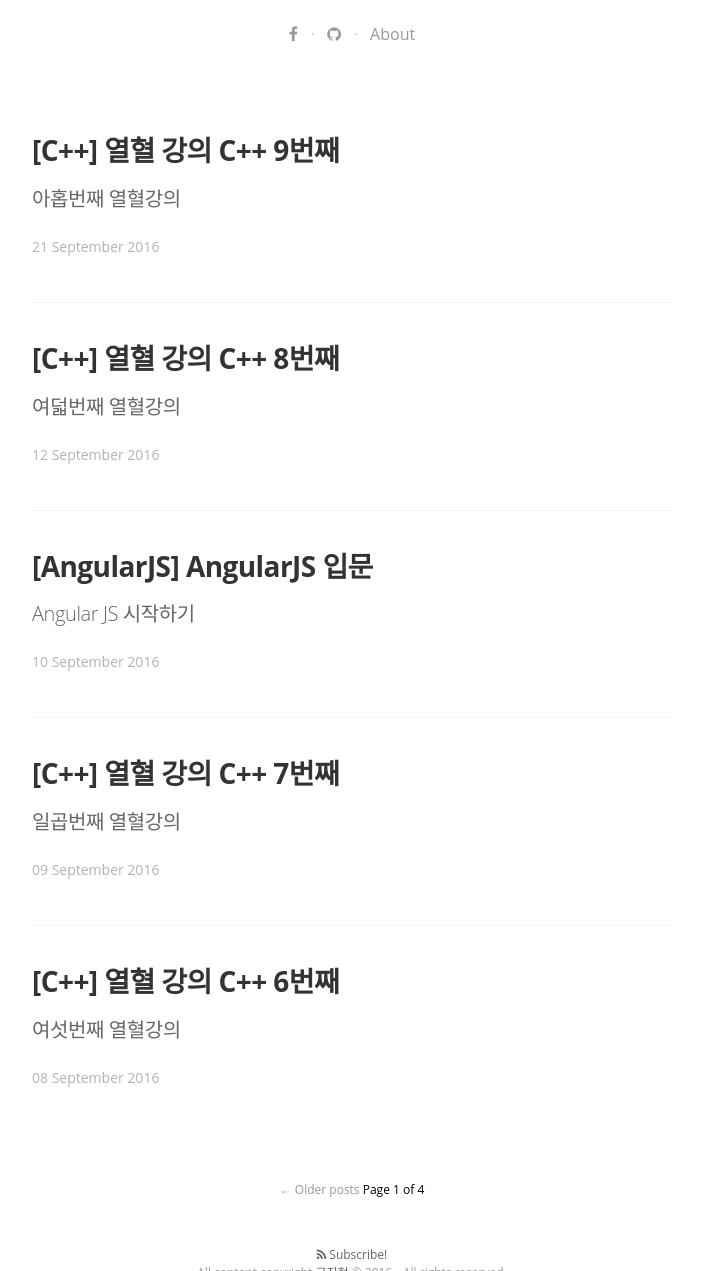
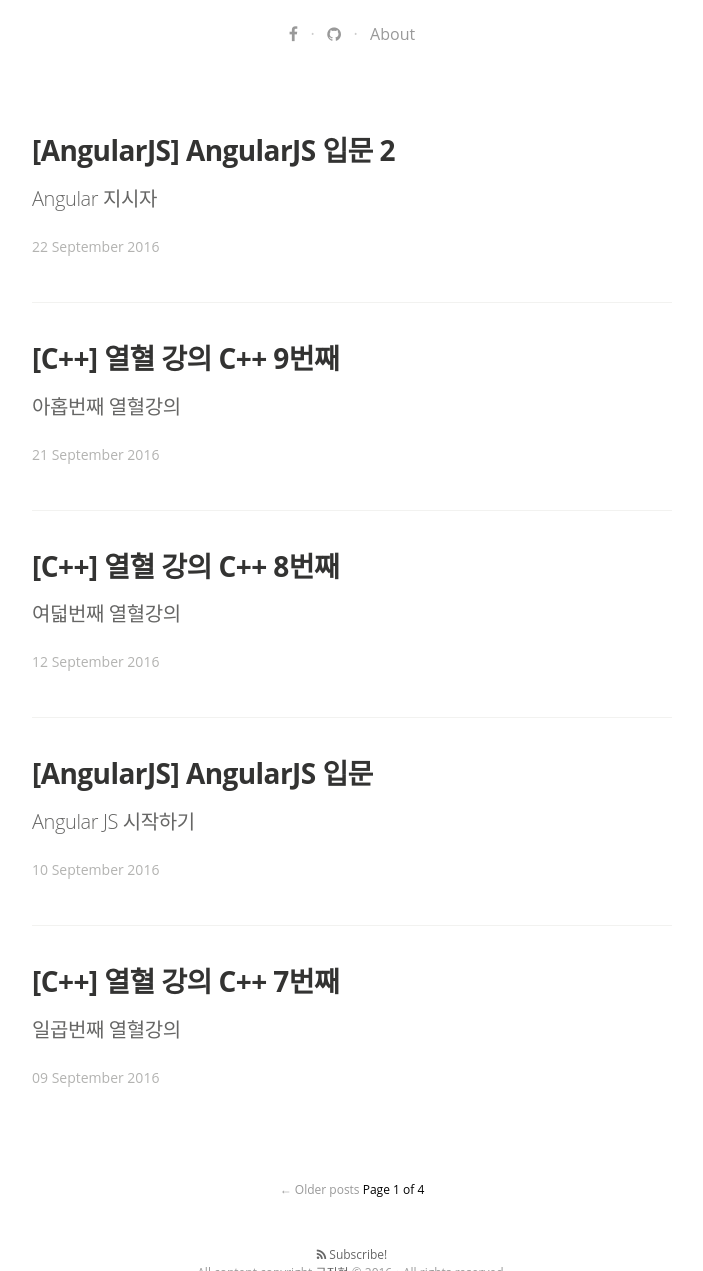
Before and after one commit to koocci/github.io, a Jekyll site: the page built from index.html, in a window 1280 px wide and 1400 px high, scrolled down 487 px, cut to the strip 129-1400 px from the top of the window. Shown: the whole strip, without its empty margins (288-991 px from the left). Built offline with Jekyll 4.4.1, drawn with Linux system fonts in a browser that asks for light colours; nearby versions of some CDN libraries; some web fonts are replaced; the list of posts is cut into pages by our own code; some of the changed lines change nothing that is shown.

Commit message:
'angular2'

```diff
--- /dev/null
+++ b/_posts/2016-09-22-AngularJS_2.md
@@ -0,0 +1,263 @@
+---
+layout: post
+title:  "[AngularJS] AngularJS 입문 2"
+date:   2016-09-22 23:43:11 +0900
+categories: AngularJS
+tags: [Angularjs, 프로그래밍, MEAN stack, 기초]
+
+---
+
+# Angular 지시자
+
+---
+
+![phone](https://hd.unsplash.com/photo-1470921097037-7c779aba59cd)
+
+이전 포스팅에 이어 Angular 공부를 계속 해볼까 한다.
+
+이번에는 앵귤러의 핵심 윈리에 대해 알아 볼 것이고, 특히 **지시자 (directive)**에 대해 중심적으로 알아보도록 하자.
+
+그럼 먼저 지시자는 무엇일까??
+
+[공식 문서](https://docs.angularjs.org/guide/directive)를 한번 보자
+
+고수준에서 지시자는 앵귤러의 **HTML 컴파일러($compile)** 에 지시할 목적으로 DOM엘리먼트 (속성, 엘리먼트 이름, 주석, css 클래스와 같은)에 붙이는 표식이다. DOM엘리먼트에 특정 동작 방식을 바인딩하거나 심지어 DOM 엘리먼트와 자식들을 변환하기 위해 사용된다.
+
+즉, `지시자는 앵귤러가 해석해서 HTML의 기본 동작 방식을 확장할 목적으로 만든 추가 마크업`이다.
+
+지시자는 사용자 정의 HTML 엘리먼트, 속성, 클래스, 주석으로 명시할 수 있다. 예를 들어 보자.
+
+{% highlight ruby %}
+
+<ng-foo>여기는 엘리먼트로 사용된다</ng-foo>
+
+<div ng-foo="여기는 속성으로 사용된다."></div>
+
+<div class="ng-foo">여기는 클래스로 사용된다.</div>
+
+<!--여기서는 주석으로 사용된다.-->
+<!-- directive:ng-foo-->
+
+{% endhighlight %}
+
+그럼 이 예제에서 몇가지 집고 가자.
+
+먼저 지시자는 엘리먼트, 속성, 클래스, 주석으로 사용될 수 있다. 하지만 실제로는 모든 지시자가 이런 식으로 사용될 수는 없다.
+예를 들어 컬렉션에서 항목을 순회하기 위해 사용되는 `ngRepeat 지시자`는 속성으로만 사용할 수 있다.
+이 주제는 뒤에 자세히 예기할 것이다.
+
+또한 기존 앱을 지원하기 위해 이미 존재하는 클래스와 주석은 피하고 엘리먼트와 속성으로만 지시자를 사용하는 방식이 우수 관례라는 것도 알고 가자.
+
+위 예제에서 또 볼 것은 HTML이 ngFoo를 참조하는 방식이다. 관례상 앵귤러 지시자는 [camel 표기법](http://zetawiki.com/wiki/%EC%B9%B4%EB%A9%9C%ED%91%9C%EA%B8%B0%EB%B2%95_camelCase,_%ED%8C%8C%EC%8A%A4%EC%B9%BC%ED%91%9C%EA%B8%B0%EB%B2%95_PascalCase)으로 작명한다.
+
+하지만 HTML에서 사용될 때 지시자는 모두 소문자로 바뀌며 단어를 구분하기 위해 '-'가 들어간다. 앵귤러가 HTML에 내장된 지시자를 처리할 때는 다음 단계를 밟아 정규화한다.
+
+`1. 이름에서 x- 와 data-를 제거한다.`
+
+`2. :, -, _로 구분된 이름을 낙타등 표기법으로 변환한다.`
+
+이는 HTML에서 ngRepeat가 ng-repeat, x-ng-repeat, data-ng-re-peat, ng:repeat, ng_repeat로 쓰일 수 있음을 의미한다.
+
+물론 대시를 쓰는 경우를 선호한다.
+
+중요한 것은 앵귤러가 공식지시자의 접두어로 ng를 사용하므로 조심하도록 하자. 또한 HTML5에서 ng가 제대로 먹히지 않을 수 있으니 data-ng를 권장한다.
+
+---
+
+### 지시자를 사용하는 예제
+
+---
+
+그럼 일반적인 지시자를 포함하는 앵귤러 앱을 살펴보자.
+
+{% highlight ruby %}
+
+<!doctype html>
+<html ng-app="app">
+	<head>
+		<meta charset="utf-8">
+		<title>Angular Directives</title>
+	</head>
+	<body ng-controller="ExampleCtrl">
+    	<div ng-repeat="person in people">
+    	{{person.firstName}} {{person.lastName}}
+    	</div>
+      <script src="https://ajax.googleapis.com/ajax/libs/angularjs/1.5.8/angular.min.js"></script>
+      <script type="text/javascript">
+      'use strict';
+      var app = angular.module('app',[]);
+
+      app.controller('ExampleCtrl',['$scope', function($scope){
+      	$scope.people = [
+      	{
+      		firstName : 'Colin',
+      		lastName : 'Ihrig'
+      	},
+      	{
+      		firstName : 'Adam',
+      		lastName : 'Bretz'
+      	}
+      	]
+      }]);
+      </script>
+	</body>
+	</html>
+
+{% endhighlight %}
+
+이전과 비슷하지만 더 쉬운 예제다.
+
+ng-app으로 html 엘리먼트에 붙어있는 [ngApp](https://docs.angularjs.org/api/ng/directive/ngApp)을 살펴보자.
+
+**ngApp**은 새로운 앵귤러 앱을 생성하기 위해 사용되며 앱의 최상위 엘리먼트에 붙여야 한다. ngApp은 HTML 문서당 하나만 사용될 수 있다. 여기서는 app으로 명명했다.
+
+그리고 또 다른 지시자는 **ngController**다. 이미 설명했듯이 앵귤러는 앱 설계를 위해 MVC 접근 방식을 지원한다. 이 ngController는 앱의 특정부분을 위해 컨트롤러를 명시하도록 도와준다.
+
+여기서는 ExampleCtrl이라는 컨트롤러를 body 엘리먼트에 붙였다. ExampleCtrl의 기능은 예제의 하단 부분에 존재하는 자바스크립트에 나온다. 이 컨트롤러는 (컨트롤러 코드에서 $scope로 참조되는) 모델에 people이라는 변수를 추가할 뿐이다.
+
+마지막 지시자는 **ngRepeat**이다. ngRepeat는 컬렉션의 엘리먼트를 순회하기 위해 사용한다. 여기서는 people에 속한 모든 엘리먼트를 각각 person이라는 변수로 루프 순회한다.
+
+---
+
+### 지시자 생성
+
+---
+
+앵귤러는 꾀 유용한 내장 지시자가 있지만 아마 필연적으로 기본 기능을 확장해야겠다라는 생각이 들 것이다. 여기서 앵귤러는 굉장히 편리한 API를 제공한다.
+
+지시자는 **directive()** 함수를 사용해서 개별 모듈에 등록된다. directive()는 파라미터 2개를 받는다. 첫번째는 정규화된 지시자 이름(my-directive 대신 myDirective)이다. 두번째는 앵귤러의 HTML 컴파일러인 $compile에 지시자가 어떻게 동작해야 하는지 알려주는 객체를 반환하는 팩토리 함수다.
+
+팩토리 함수 인자가 반환한 객체는 **지시자 정의 객체**로 알려져 있으며 속성으로 지시자의 동작방식을 정의하는 평범한 자바스크립트 객체다.
+
+`priority, scope, controller, transclude, compile, link, terminal, template, templateUrl, restrict`
+
+가 있으며 이에 대한 설명은 [이곳](http://palpit.tistory.com/886)을 참조하자.
+
+예시를 들어 보겠다.
+
+{% highlight ruby %}
+
+<!doctype html>
+<html ng-app="app">
+	<head>
+		<meta charset="utf-8">
+		<title>Angular Directives</title>
+	</head>
+	<body>
+    <author-names></author-names>
+    <script src="https://ajax.googleapis.com/ajax/libs/angularjs/1.5.8/angular.min.js"></script>
+    <script type="text/javascript">
+    'use strict';
+    var app = angular.module('app',[]);
+
+    app.directive('authorNames',function($compile){
+    	return {
+    		restrict : 'E',
+    		controller : function($scope){
+    			$scope.people = [
+						{
+							firstName : 'Colin',
+							lastName : 'Ihrig'
+						},
+						{
+							firstName : 'Adam',
+							lastName : 'Bretz'
+						}
+    			];
+    		},
+    		link : function(scope,element,attrs,controller,transclude){
+    			var template =scope.people.map(function(person){
+    				var str = '<div>' + person.firstName + ' ' + person.lastName + '</div>';
+    				return str;
+    			}).join('');
+    			var newElement = $compile(template)(scope);
+
+    			element.replaceWith(newElement);
+    		}
+    	}
+    })
+    </script>
+	</body>
+	</html>
+
+{% endhighlight %}
+
+여기까지 내장 지시자의 동작과 독자적인 지시자를 어떻게 생성하는지 알아보았다. 딱히 내장지시자를 설명하지도 않았고, 지시자 정의 객체에 설정가능한 모든 옵션을 소개하지도 않았다. 집중한 것은 지시자 개발의 핵심사항이고 앵귤러 문서를 읽기에 크게 어려움이 없을 만큼 알 수 있게 될 것이다.
+
+사실 나도 처음 봤을 때 생각보다 복잡하구나 라는 생각을 했다.
+보통 Angular는 쉽다고들 하는데 왜 시작부터 이렇게 복잡할까 생각할 수 있다. 쉽게 배우려면 쉽게 배울수 있다. 분명 그게 더 접근이 쉬울 것이다. 그치만 일단 책의 커리큘럼을 따라가 보기로 한다. 이해한 후 쉬운것을 보면 그 내부적인 것도 볼 수 있을 것이라 생각한다. 혹시나 좀 힘들다면 조금 쉬운 설명이 되어있는 블로그를 찾아봤는데 위에 링크 걸었던
+[이곳](http://palpit.tistory.com/97)에서 한번 쭉 읽고 오는 것도 도움 될 듯 하다.
+
+---
+
+### 컨트롤러
+
+---
+
+![phone](https://hd.unsplash.com/photo-1453644877421-c9328b8ea8d0)
+
+간단하게 정리해보자.
+
+AngularJS는 ng-directives HTML의 확장이다.
+
+ng-app directive는 AngularJS 어플리케이션을 정의한다.
+
+ng-model directive는 어플리케이션 데이터를 제어(input, select, textarea)하는 HTML 값을 연결한다.
+
+ng-bind directive는 어플리케이션 데이터를 HTML 뷰에 연결한다.
+
+이렇게 하면 좀 쉽게 정리 될 것이다.
+
+우리는 이전까지 지시자, directive에 대해 알아보았다. 단순히 내장된 것들을 사용하는 게 아니라 직접 만들어서 사용할 수도 있게 되었다.
+
+그리고 이제 컨트롤러에 대해 알아보도록 하자.
+
+`컨트롤러는 코드 재사용성과 테스트 용이성을 높이는 프레임워크를 생성`한다. 컨트롤러는 앵귤러 앱의 기본 구성 요소다.
+
+앵귤러와 관련된 다른 모든 것과 마찬가지로 컨트롤러는 자바스크립트 함수일 뿐이라는 사실을 기억해야 한다.
+
+이런 함수는 새로운 앵귤러(또는 스코프) 콘텍스트를 생성하기 위해 사용되며 HTML 마크업에 바인딩된다.
+
+컨트롤러는 특정 HTML 태그 집합에 밀접한 앱과 뷰 논리를 담을 장소를 제공한다. `단일 뷰가 여러 컨트롤러를 사용할 수 있다는 사실`을 명심하자. 뷰에서 컨트롤러로 가는 관계는 1대1이 아니다. 또한 여러 뷰에서 컨트롤러를 재사용할 수 있다.
+
+---
+
+### 구문
+
+---
+
+그럼 앵귤러 컨트롤러를 정의하기 위해 사용된 구체적인 구문을 살펴보자.
+
+{% highlight ruby %}
+
+var app = angular.module('app',[]);
+app.controller('main', ['$scope', '$http', function($scope, $http){
+//...
+}]);
+
+{% endhighlight %}
+
+먼저 첫 행은 앵귤러 모듈을 생성한다. 모듈은 앱 내에서 논리적인 단위를 표현한다.
+
+컨트롤러, 서비스, 필터, 지시자 하나 이상이 모듈 내부에 패키지로 묶여 있다.
+
+여기서는 app이라는 새로운 모듈을 생성한다. 이 app은 `모든 컨트롤러가 위치할 전체 앵귤러 앱`으로 생각하자. 함수 서식을 보면 모듈 이름 뒤에 의존성을 담은 문자열 배열이 따라온다.
+
+**의존성**은 `현재 모듈이 올바르게 동작하는 데 필요한 또 다른 모듈에 대한 참조`다.
+
+앵귤러는 app모듈을 생성하기 전에 의존성 목록에 열거된 모든 모듈이 올라오도록 한다. 여기서는 크게 하지 않지만 추후에 사용해 볼 것이다.
+
+**app.controller**는 컨트롤러 객체를 앱에 추가할 수 있게 한다.
+module() 함수와 유사하게 파라미터를 보면, 첫번째는 컨트롤러 이름, 두번째는 의존성 목록, 세번째는 함수다. 함수는 `주 컨트롤러를 위한 논리가 들어갈 장소`다.
+
+의존성 목록에서 첫 두 항목은 이 컨트롤러가 요구하는 $scope, $http다. $scope는 모든 컨트롤러가 가지고 있는 지역 스코프 콘텍스트며 $http는 앵귤러 HTTP 모듈이며 원격 자원을 위한 HTTP 요청에 사용된다.
+
+함수 서식은 컨트롤러 함수 내부에서 $scope와 $http 변수에 접근할 수 있다는 사실을 알려준다. main 컨트롤러를 생성할 시점에서 앵귤러는 새로운 $scope 객체와 $http 객체로 이 함수를 수행할 것이다. 이 컨트롤러 함수에 `의존성으로 열거`되었기 때문이다.
+
+컨트롤러를 선언하고 앵귤러로 의존성을 명시하는 다른 방법도 있지만, 위 예시와 같은 접근 방법을 선호하는 이유는 코드가 최소화된 다음에도 계속해서 동작할 것이기 때문이다. (즉, 컴프레셔를 말한다.)
+
+위 예시에서는 배열을 사용해서 어노테이션을 배열로 넘기는 방법으로 이 컨트롤러에 필요한 의존성이 무엇인지 명시적으로 알려줬다.
+
+앵귤러는 이름을 사용해도 의존성을 추론 할 수 있지만, 코드가 최소화된 다음에는 동작이 실패할 것이다. 최소화 될 시 대부분 변수는 한글자로 줄어드므로 그렇게 된다.
+
+이후에 의존성에 대해 좀더 알아보는 것은 다음 포스팅으로 넘기도록 하겠다
```
Also changed, not shown: _posts/2016-09-10-AngularJS_1.md (+2 -2 lines).
